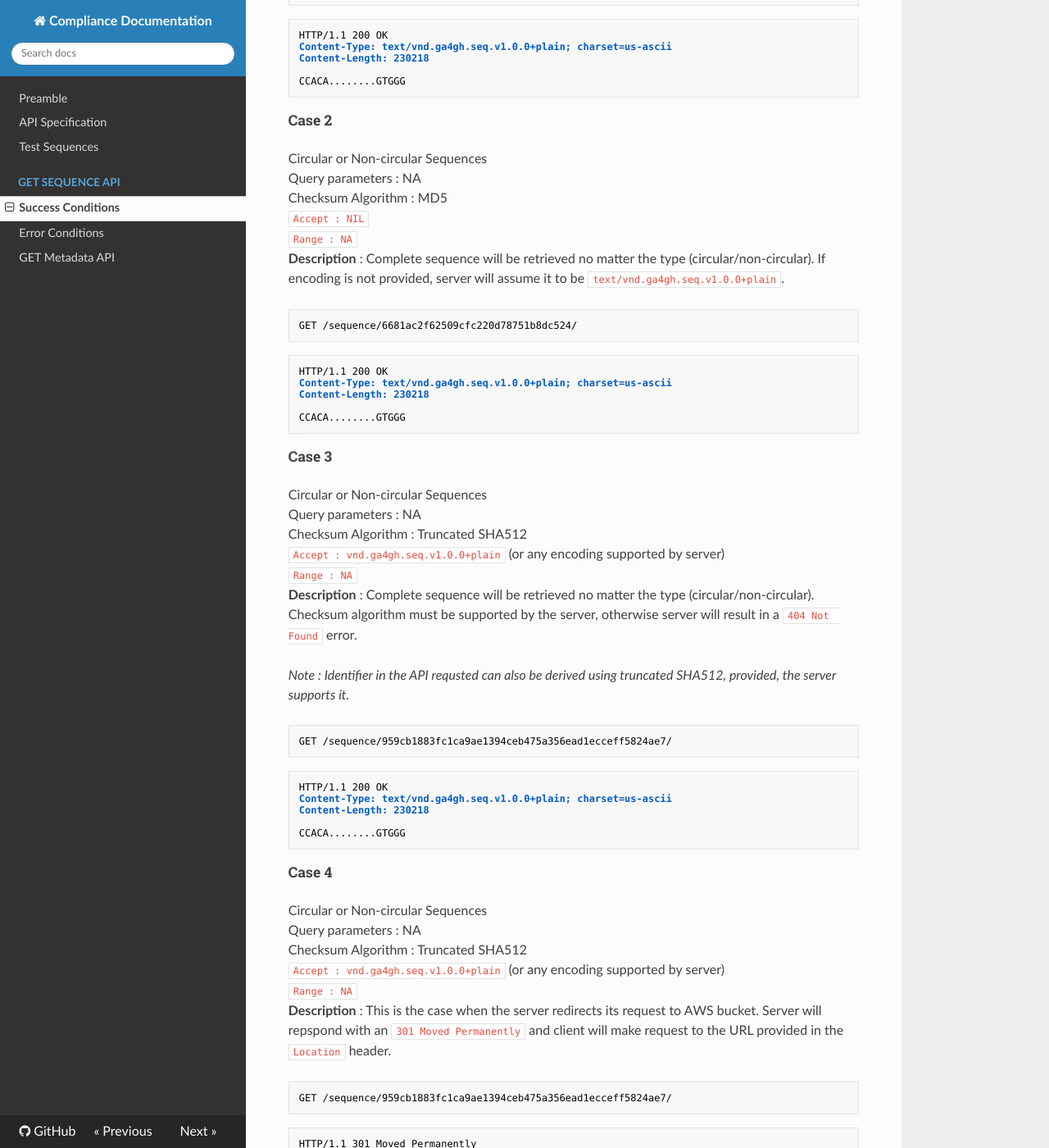
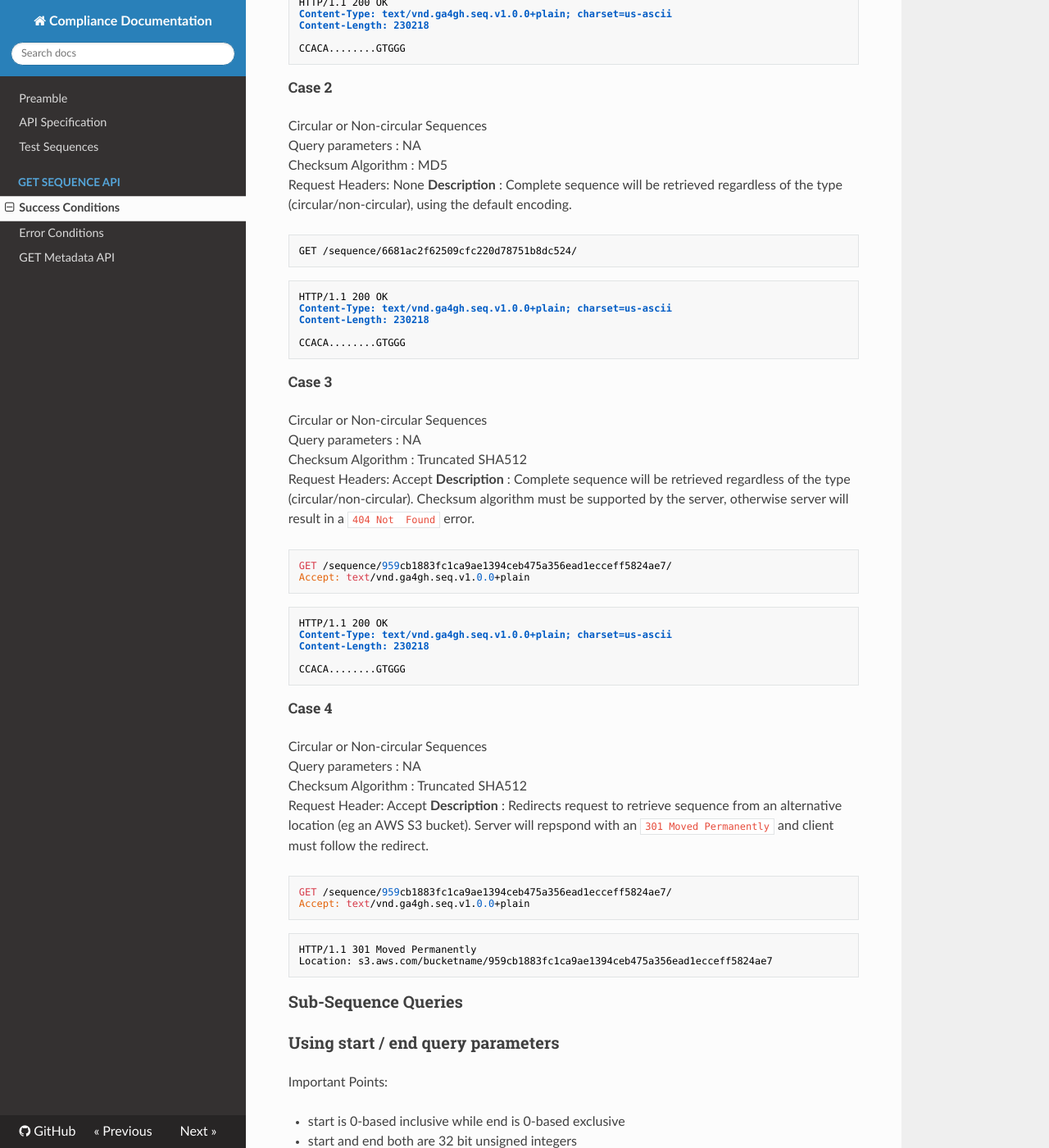
Before and after one commit to ga4gh/refget-compliance-suite, an MkDocs documentation site: the page built from docs/GET_sequence_API/success.md, in a window 1280 px wide and 1400 px high, scrolled down 768 px. Shown: the whole window at 82% size. Built offline with MkDocs 1.6.1, drawn with Linux system fonts in a browser that asks for light colours; nearby versions of some CDN libraries; old or Windows-style settings are respelled for this version of MkDocs; some of the changed text lies outside the part shown.

Commit message:
Update success.md

````diff
--- a/docs/GET_sequence_API/success.md
+++ b/docs/GET_sequence_API/success.md
@@ -14,13 +14,11 @@
 Circular or Non-circular sequences
 Query parameters : NA
 Checksum Algorithm : MD5
-`Accept : text/vnd.ga4gh.seq.v1.0.0+plain`
-`Range : NA`
-**Description** : Complete sequence will be retrieved no matter the type (circular/non-circular)
+Request Headers : Accept
+**Description** : Complete sequence will be retrieved regardless the type (circular/non-circular), encoding explicitly defined.
 
 ```
 GET /sequence/6681ac2f62509cfc220d78751b8dc524/
-
 Accept: text/vnd.ga4gh.seq.v1.0.0+plain
 ```
 ```
@@ -34,9 +32,8 @@
 Circular or Non-circular Sequences
 Query parameters : NA
 Checksum Algorithm : MD5
-`Accept : NIL`
-`Range : NA`
-**Description** : Complete sequence will be retrieved no matter the type (circular/non-circular). If encoding is not provided, server will assume it to be `text/vnd.ga4gh.seq.v1.0.0+plain`.
+Request Headers: None
+**Description** : Complete sequence will be retrieved regardless of the type (circular/non-circular), using the default encoding.
 
 ```
 GET /sequence/6681ac2f62509cfc220d78751b8dc524/
@@ -53,14 +50,12 @@
 Circular or Non-circular Sequences
 Query parameters : NA
 Checksum Algorithm : Truncated SHA512
-`Accept : vnd.ga4gh.seq.v1.0.0+plain` (or any encoding supported by server)
-`Range : NA`
-**Description** : Complete sequence will be retrieved no matter the type (circular/non-circular). Checksum algorithm must be supported by the server, otherwise server will result in a `404 Not  Found` error.
-
-_Note : Identifier in the API requsted can also be derived using truncated SHA512, provided, the server supports it._
+Request Headers: Accept
+**Description** : Complete sequence will be retrieved regardless of the type (circular/non-circular). Checksum algorithm must be supported by the server, otherwise server will result in a `404 Not  Found` error.
 
 ```
 GET /sequence/959cb1883fc1ca9ae1394ceb475a356ead1ecceff5824ae7/
+Accept: text/vnd.ga4gh.seq.v1.0.0+plain
 ```
 ```
 HTTP/1.1 200 OK
@@ -74,17 +69,17 @@
 Circular or Non-circular Sequences
 Query parameters : NA
 Checksum Algorithm : Truncated SHA512
-`Accept : vnd.ga4gh.seq.v1.0.0+plain` (or any encoding supported by server)
-`Range : NA`
-**Description** : This is the case when the server redirects its request to AWS bucket. Server will repspond with an `301 Moved Permanently` and client will make request to the URL provided in the `Location` header.
+Request Header: Accept
+**Description** : Redirects request to retrieve sequence from an alternative location (eg an AWS S3 bucket). Server will repspond with an `301 Moved Permanently` and client must follow the redirect.
 
 
 ```
 GET /sequence/959cb1883fc1ca9ae1394ceb475a356ead1ecceff5824ae7/
+Accept: text/vnd.ga4gh.seq.v1.0.0+plain
 ```
 ```
 HTTP/1.1 301 Moved Permanently
-Location: ourbucket.aws.com/bucketname/959cb1883fc1ca9ae1394ceb475a356ead1ecceff5824ae7
+Location: s3.aws.com/bucketname/959cb1883fc1ca9ae1394ceb475a356ead1ecceff5824ae7
 ```
 
 ### Sub-Sequence Queries
````
